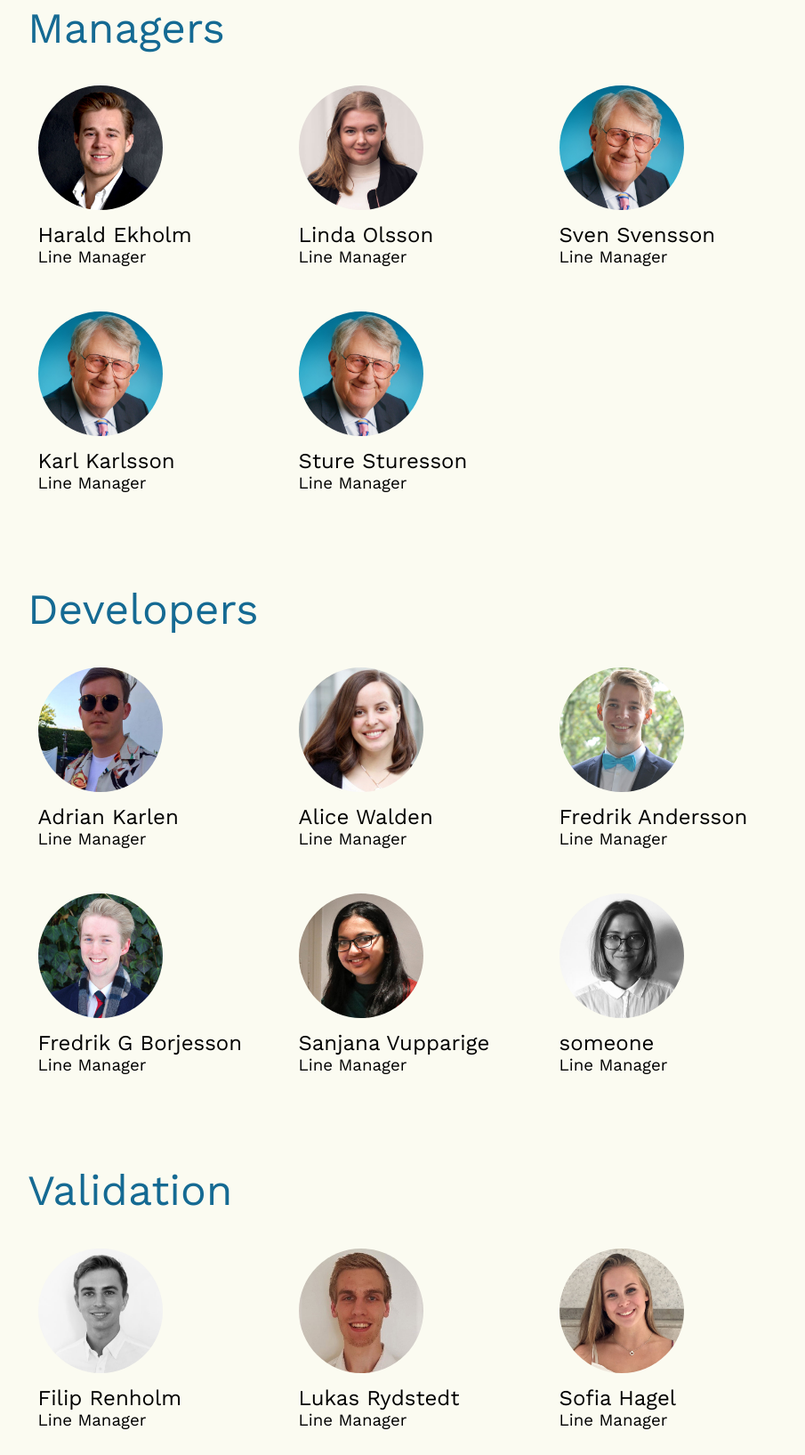
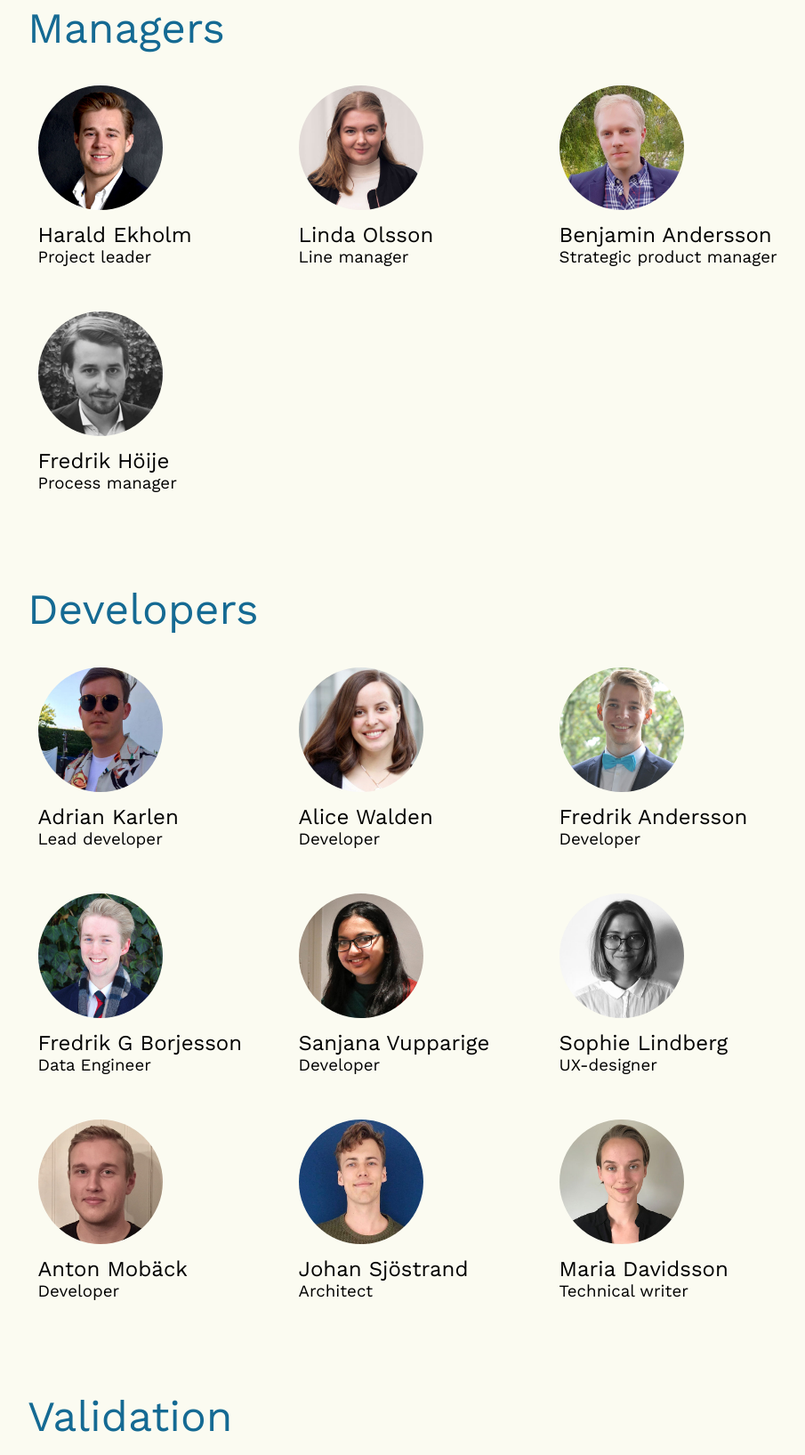
Before and after one commit to FiberKaliber/website_template, a plain HTML site: page index.html in a window 1280 px wide. Shown: the part 874-2509 px from the top of the page at 89% size, without its empty margins (97-1002 px from the left). Drawn offline with nearby package versions, Linux system fonts and the light colour scheme.

Commit message:
new stuff

```diff
--- a/index.html
+++ b/index.html
@@ -62,38 +62,30 @@
                                 <img id="skills-logo" src="images/Pictures/Managers/Harald_Ekolm.jpg">
                                 <div class="info-box">
                                     <h2>Harald Ekholm</h2>
-                                    <h3>Line Manager</h3>
+                                    <h3>Project leader</h3>
                                 </div>
                         </div>
                         <div class="skills-box">
                                 <img id="skills-logo" src="images/Pictures/Managers/Linda_Olsson.jpg">
                                 <div class="info-box">
                                     <h2>Linda Olsson</h2>
-                                    <h3>Line Manager</h3>
+                                    <h3>Line manager</h3>
                                 </div>
                         </div>
                         <div class="skills-box">
-                                <img id="skills-logo" src="images/skills/test.jpg">
+                                <img id="skills-logo" src="images/Pictures/Managers/Benjamin_Andersson.jpg">
                                 <div class="info-box">
-                                    <h2>Sven Svensson</h2>
-                                    <h3>Line Manager</h3>
+                                    <h2>Benjamin Andersson</h2>
+                                    <h3>Strategic product manager</h3>
                                 </div>
                         </div>
                         <div class="skills-box">
-                                <img id="skills-logo" src="images/skills/test.jpg">
+                                <img id="skills-logo" src="images/Pictures/Managers/Fredrik_Hoije.jpg">
                                 <div class="info-box">
-                                    <h2>Karl Karlsson</h2>
-                                    <h3>Line Manager</h3>
+                                    <h2>Fredrik Höije</h2>
+                                    <h3>Process manager</h3>
                                 </div>
                         </div>
-                        <div class="skills-box">
-                            <img id="skills-logo" src="images/skills/test.jpg">
-                            <div class="info-box">
-                                <h2>Sture Sturesson</h2>
-                                <h3>Line Manager</h3>
-                            </div>
-                        </div>
-
                     </div>
                 </section>
 
@@ -105,45 +97,65 @@
                                 <img id="skills-logo" src="images/Pictures/Developers/Adrian_Karlen.jpg">
                                 <div class="info-box">
                                     <h2>Adrian Karlen</h2>
-                                    <h3>Line Manager</h3>
+                                    <h3>Lead developer</h3>
                                 </div>
                         </div>
                         <div class="skills-box">
                                 <img id="skills-logo" src="images/Pictures/Developers/Alice_Walden.jpg">
                                 <div class="info-box">
                                     <h2>Alice Walden</h2>
-                                    <h3>Line Manager</h3>
+                                    <h3>Developer</h3>
                                 </div>
                         </div>
                         <div class="skills-box">
                                 <img id="skills-logo" src="images/Pictures/Developers/Fredrik_Andersson.jpg">
                                 <div class="info-box">
                                     <h2>Fredrik Andersson</h2>
-                                    <h3>Line Manager</h3>
+                                    <h3>Developer</h3>
                                 </div>
                         </div>
                         <div class="skills-box">
                                 <img id="skills-logo" src="images/Pictures/Developers/Fredrik_Gerdin_Borjesson.jpg">
                                 <div class="info-box">
                                     <h2>Fredrik G Borjesson</h2>
-                                    <h3>Line Manager</h3>
+                                    <h3>Data Engineer</h3>
                                 </div>
                         </div>
                         <div class="skills-box">
                             <img id="skills-logo" src="images/Pictures/Developers/Sanjana_Vupparige.jpg">
                             <div class="info-box">
                                 <h2>Sanjana Vupparige</h2>
-                                <h3>Line Manager</h3>
+                                <h3>Developer</h3>
                             </div>
                         </div>
                         <div class="skills-box">
                             <img id="skills-logo" src="images/Pictures/Developers/someone.jpg">
                             <div class="info-box">
-                                <h2>someone</h2>
-                                <h3>Line Manager</h3>
+                                <h2>Sophie Lindberg</h2>
+                                <h3>UX-designer</h3>
                             </div>
                         </div>
-
+                        <div class="skills-box">
+                            <img id="skills-logo" src="images/Pictures/Developers/Anton_Moback.jpg">
+                            <div class="info-box">
+                                <h2>Anton Mobäck</h2>
+                                <h3>Developer</h3>
+                            </div>
+                        </div>
+                        <div class="skills-box">
+                            <img id="skills-logo" src="images/Pictures/Developers/Johan_Sjostrand.jpg">
+                            <div class="info-box">
+                                <h2>Johan Sjöstrand</h2>
+                                <h3>Architect</h3>
+                            </div>
+                        </div>
+                        <div class="skills-box">
+                            <img id="skills-logo" src="images/Pictures/Developers/Maria_Davidsson.jpg">
+                            <div class="info-box">
+                                <h2>Maria Davidsson</h2>
+                                <h3>Technical writer</h3>
+                            </div>
+                        </div>
                     </div>
                 </section>
                 <!-- DEPARTMENT - VALIDATION -->
@@ -162,14 +174,14 @@
                                 <img id="skills-logo" src="images/Pictures/Validation/Lukas_Rydstedt.jpg">
                                 <div class="info-box">
                                     <h2>Lukas Rydstedt</h2>
-                                    <h3>Line Manager</h3>
+                                    <h3>Tester</h3>
                                 </div>
                         </div>
                         <div class="skills-box">
                                 <img id="skills-logo" src="images/Pictures/Validation/Sofia_Hagel.jpg">
                                 <div class="info-box">
                                     <h2>Sofia Hagel</h2>
-                                    <h3>Line Manager</h3>
+                                    <h3>Tester</h3>
                                 </div>
                         </div>
                         <div class="skills-box">
@@ -189,37 +201,30 @@
                                 <img id="skills-logo" src="images/Pictures/Analysts/Oskar_Berggren.jpg">
                                 <div class="info-box">
                                     <h2>Oskar Berggren</h2>
-                                    <h3>Line Manager</h3>
+                                    <h3>Analyst</h3>
                                 </div>
                         </div>
                         <div class="skills-box">
                                 <img id="skills-logo" src="images/Pictures/Analysts/Stefan_Lindstedt.jpg">
                                 <div class="info-box">
                                     <h2>Stefan Lindstedt</h2>
-                                    <h3>Line Manager</h3>
+                                    <h3>Lead Analyst</h3>
                                 </div>
                         </div>
                         <div class="skills-box">
-                                <img id="skills-logo" src="images/skills/test.jpg">
+                                <img id="skills-logo" src="images/Pictures/Analysts/Johan_Karlsson.jpg">
                                 <div class="info-box">
-                                    <h2>Sven Svensson</h2>
-                                    <h3>Line Manager</h3>
+                                    <h2>Johan Karlsson</h2>
+                                    <h3>Analyst</h3>
                                 </div>
                         </div>
                         <div class="skills-box">
-                                <img id="skills-logo" src="images/skills/test.jpg">
+                                <img id="skills-logo" src="images/Pictures/Analysts/Viktor_Hakegard.jpg">
                                 <div class="info-box">
-                                    <h2>Karl Karlsson</h2>
-                                    <h3>Line Manager</h3>
+                                    <h2>Viktor Hakegård</h2>
+                                    <h3>Analyst</h3>
                                 </div>
                         </div>
-                        <div class="skills-box">
-                            <img id="skills-logo" src="images/skills/test.jpg">
-                            <div class="info-box">
-                                <h2>Sture Sturesson</h2>
-                                <h3>Line Manager</h3>
-                            </div>
-                    </div>
                     </div>
                     <div class="extra-space"></div>
                 </section>
```
Also changed, not shown: images/Pictures/Analysts/Johan_Karlsson.jpg (added), images/Pictures/Analysts/Viktor_Hakegard.jpg (added), images/Pictures/Developers/Anton_Moback.jpg (added), images/Pictures/Developers/Johan_Sjostrand.jpg (added), images/Pictures/Developers/Maria_Davidsson.jpg (added), images/Pictures/Managers/Benjamin_Andersson.jpg (added), images/Pictures/Managers/Fredrik_Hoije.jpg (added), images/background/Shumai.jpg.
